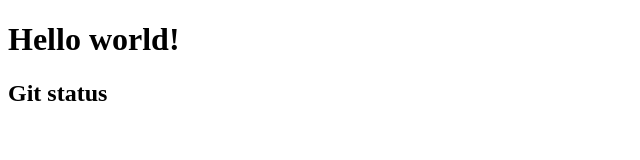
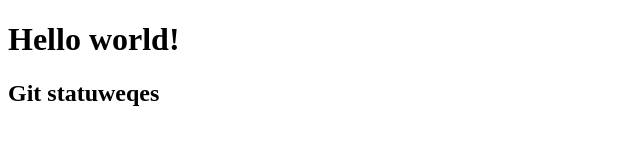
Before and after one commit to clacky89/git-prog, a plain HTML site: page index.html in a window 1280 px wide. Shown: the full height of the page, 0-640 px from the left. Drawn offline with Linux system fonts and the light colour scheme.

Commit message:
index2.html mod

```diff
--- a/index.html
+++ b/index.html
@@ -7,7 +7,7 @@
 </head>
 <body>
     <h1>Hello world!</h1>
-    <h2>Git status</h2>
+    <h2>Git statuweqes</h2>
 
 </body>
 </html>
```
